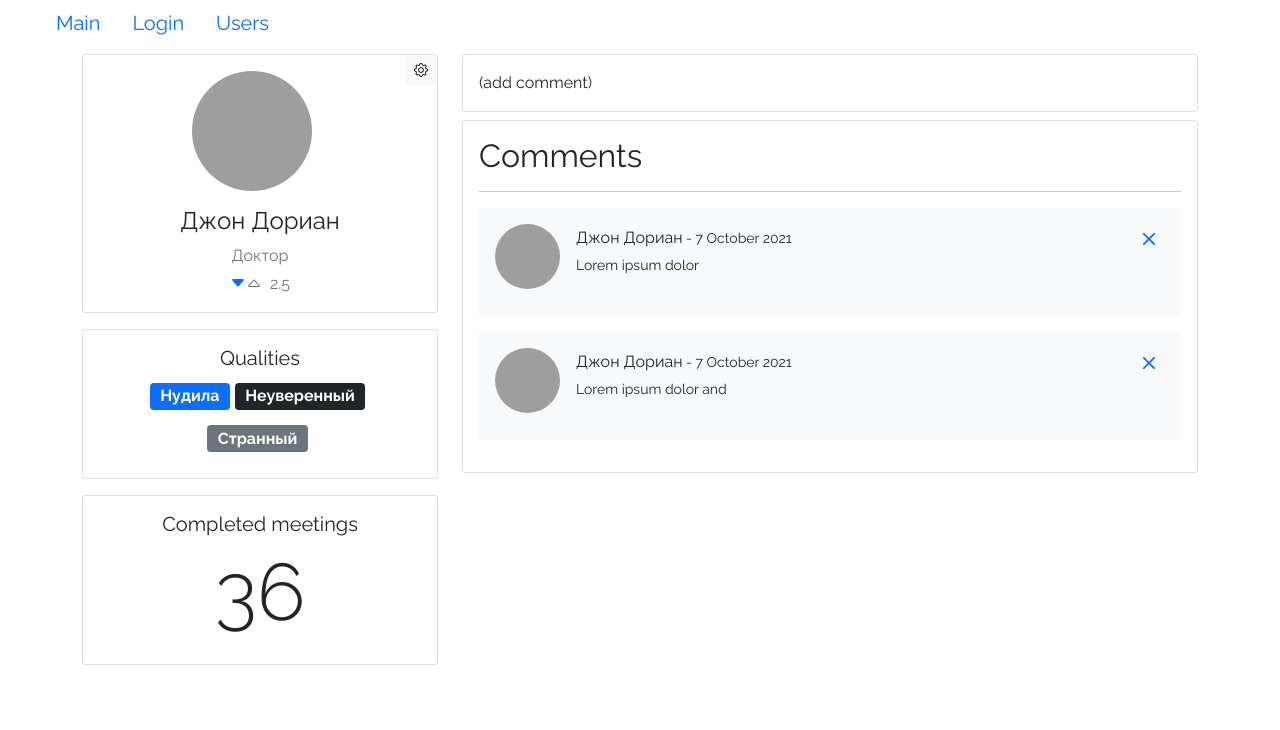
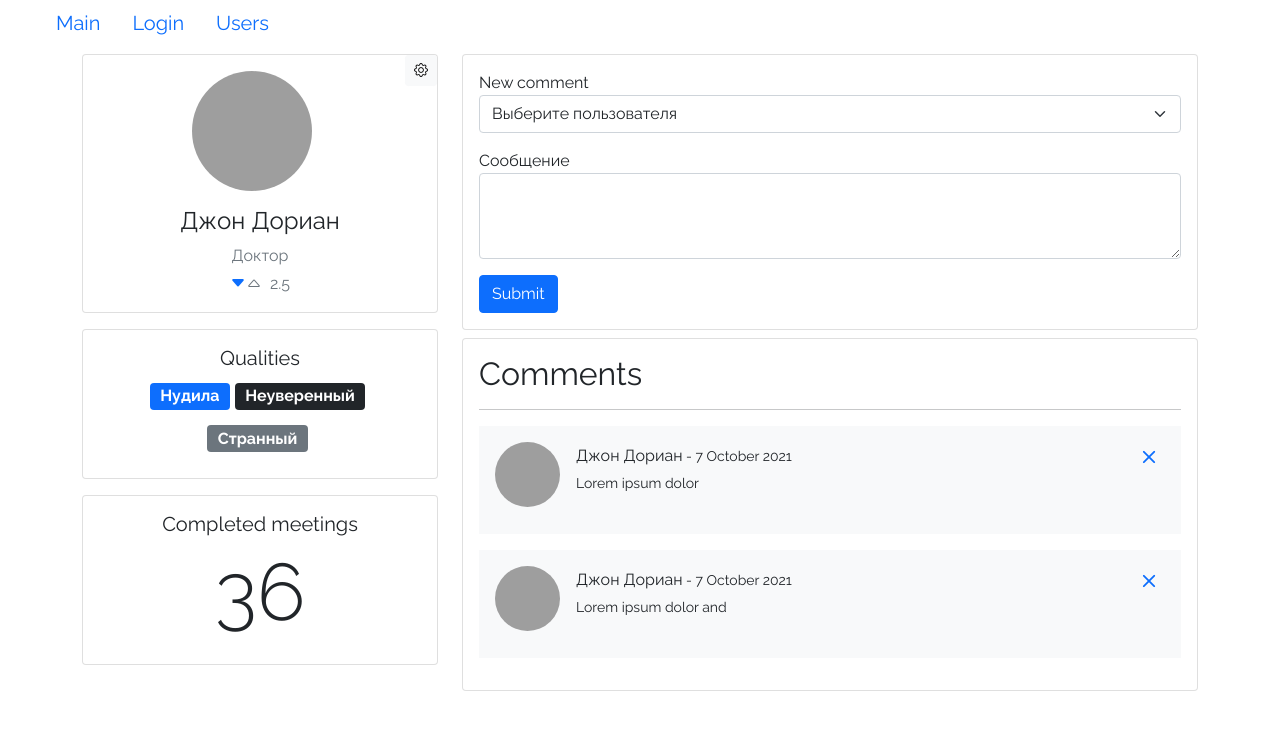
Before and after one commit to ZagSerSan/CP_fast-company, a React (Create React App) app: page /Users/67rdca3eeb7f6fgeed471815/edit in a window 1280 px wide. Both pictures are taken after typing "Sample" into the empty fields and a click on the button "Back without save". Shown: the top 730 px of the page. Built offline with nearby package versions, Linux system fonts and the light colour scheme; grey boxes are pictures that could not be loaded.

Commit message:
func 'addComment' and validate form

```diff
--- a/src/app/api/fake.api/comments.api.js
+++ b/src/app/api/fake.api/comments.api.js
@@ -41,7 +41,7 @@ const comments = [
   //   userId: '67rdca3eeb7f6fgeed471815',
   //   content: 'sdfdDDDSdss dolor and',
   //   created_at: Date.parse('2023 06 21 7:00')
-  // },
+  // }
   // ===
 ]
 if (!localStorage.getItem('comments')) {
--- /dev/null
+++ b/src/app/components/page/userPage/commentsList.css
@@ -0,0 +1,7 @@
+select, option {
+  cursor: pointer;
+}
+textarea.form-control {
+  min-height: 86px;
+  max-height: 200px;
+}
--- a/src/app/components/page/userPage/commentsList.jsx
+++ b/src/app/components/page/userPage/commentsList.jsx
@@ -1,21 +1,74 @@
-/* eslint-disableX */
+/* eslint-disable */
 import React, { useEffect, useState } from 'react'
 import PropTypes from 'prop-types'
+// utils, css
+import { validator } from '../../../utils/validator'
+import { validatorConfig } from '../../../utils/validatorConfig'
+import './commentsList.css'
 // api
 import commentsApi from '../../../api/fake.api/comments.api'
+import userApi from '../../../api/fake.api/user.api'
 // components
 import Comment from './comment'
 
 const CommentsList = ({ userId }) => {
+  const [isBlured, setIsBlured] = useState(false)
   const [thisUserComments, setThisUserComments] = useState([])
+  const [users, setUsers] = useState()
+  const [errors, setErrors] = useState({})
+  const [commentData, setCommentData] = useState(
+    {
+      pageId: userId,
+      userId: '',
+      content: '',
+    }
+  )
+
   useEffect(() => {
     commentsApi.fetchCommentsForUser(userId).then(data => setThisUserComments(data))
+    userApi.fetchAll().then(data => setUsers(data))
   }, [])
 
+  // DALETE and ADD func
   const deleteComment = (commentId) => {
     commentsApi.remove(commentId).then(
       setThisUserComments(prev => prev.filter(item => item._id !== commentId))
     )
+  }
+  const handleData = ({target}) => {
+    setCommentData(prev => (
+      {
+        ...prev,
+        [target.name]: target.value
+      }
+    ))
+    setIsBlured(true)
+    validate()
+  }
+  const addComment = (e) => {
+    e.preventDefault()
+    setIsBlured(true)
+
+    const ifValid = validate()
+    if (!ifValid) return
+
+    commentsApi.add(commentData).then(data =>
+      setThisUserComments(prev => ([
+        ...prev,
+        data
+      ]))
+    )
+  }
+
+  useEffect(() => {
+    validate()
+  }, [commentData])
+
+  const validate = () => {
+    const errors = validator(commentData, validatorConfig)
+    setErrors(errors)
+
+    return Object.keys(errors).length === 0
   }
 
   // sort comments
@@ -29,7 +82,42 @@ const CommentsList = ({ userId }) => {
     <>
       <div className='card mb-2'>
         {' '}
-        <div className='card-body '>(add comment)</div>
+        <div className='card-body '>
+          <form>
+            <div className="form-group mb-3">
+              <label htmlFor="new-comment-input-1">New comment</label>
+              <select
+                className={
+                  'form-select' + (!isBlured ? '' : errors.userId ? ' is-invalid' : ' is-valid')
+                }
+                name='userId'
+                onChange={handleData}
+                id="new-comment-input-1"
+                value={commentData.userId}
+              >
+                <option disabled value=''>
+                  Выберите пользователя
+                </option>
+                {users && users.map(user => (
+                  <option value={user._id} key={user._id}>{user.name}</option>
+                ))}
+              </select>
+            </div>
+            <div className="form-group mb-3">
+              <label htmlFor="new-comment-textarea-1">Сообщение</label>
+              <textarea
+                name='content'
+                className={
+                  'form-control' + (!isBlured ? '' : errors.content ? ' is-invalid' : ' is-valid')
+                }
+                id="new-comment-textarea-1"
+                onChange={handleData}
+                value={commentData.content}
+              ></textarea>
+            </div>
+            <button type="submit" onClick={addComment} className="btn btn-primary">Submit</button>
+          </form>
+        </div>
       </div>
       {thisUserComments.length > 0 ? (
         <div className='card mb-3'>
--- a/src/app/utils/validatorConfig.js
+++ b/src/app/utils/validatorConfig.js
@@ -37,5 +37,15 @@ export const validatorConfig = {
     isRequired: {
       message: 'The license agreement is required!'
     }
+  },
+  userId: {
+    isRequired: {
+      message: 'User is required!'
+    }
+  },
+  content: {
+    isRequired: {
+      message: 'content is required!'
+    }
   }
 }
```
